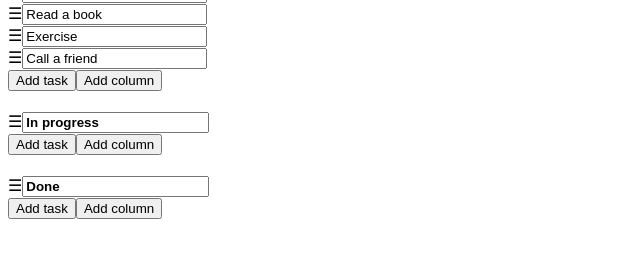
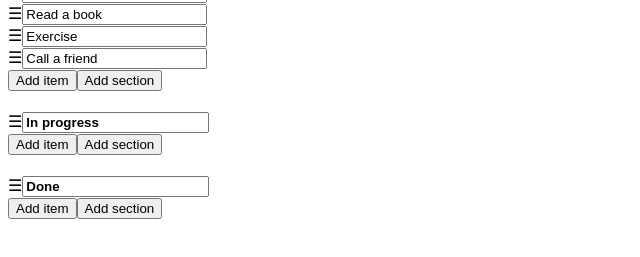
Before and after one commit to joaomarceloods/cardapiooo, a Next.js app: page / in a window 1280 px wide. Shown: the part 225-482 px from the top of the page, without its empty margins (0-640 px from the left). Built offline with nearby package versions, Linux system fonts and the light colour scheme.

Commit message:
Rename tasks to items, columns to sections

```diff
--- a/src/components/board.tsx
+++ b/src/components/board.tsx
@@ -17,38 +17,38 @@ const Board = () => {
 
   const [state, setState] = useState(initialData)
 
-  const moveColumn: OnDragEndResponder = (result) => {
+  const moveSection: OnDragEndResponder = (result) => {
     const { destination, source, draggableId } = result
 
     setState((state) => {
-      const newColumnOrder = Array.from(state.columnOrder)
-      newColumnOrder.splice(source.index, 1)
-      newColumnOrder.splice(destination!.index, 0, draggableId)
+      const newSectionOrder = Array.from(state.sectionOrder)
+      newSectionOrder.splice(source.index, 1)
+      newSectionOrder.splice(destination!.index, 0, draggableId)
 
       return {
         ...state,
-        columnOrder: newColumnOrder,
+        sectionOrder: newSectionOrder,
       }
     })
   }
 
-  const moveTask: OnDragEndResponder = (result) => {
+  const moveItem: OnDragEndResponder = (result) => {
     const { destination, source, draggableId } = result
 
     // Remove item from source
     setState((state) => {
-      const sourceCol =
-        state.columns[source.droppableId as keyof typeof state.columns]
-      const sourceTaskIds = Array.from(sourceCol.taskIds)
-      sourceTaskIds.splice(source.index, 1)
+      const sourceSection =
+        state.sections[source.droppableId as keyof typeof state.sections]
+      const sourceItemIds = Array.from(sourceSection.itemIds)
+      sourceItemIds.splice(source.index, 1)
 
       return {
         ...state,
-        columns: {
-          ...state.columns,
-          [sourceCol.id]: {
-            ...sourceCol,
-            taskIds: sourceTaskIds,
+        sections: {
+          ...state.sections,
+          [sourceSection.id]: {
+            ...sourceSection,
+            itemIds: sourceItemIds,
           },
         },
       }
@@ -56,18 +56,18 @@ const Board = () => {
 
     // Add item to destination
     setState((state) => {
-      const destinationCol =
-        state.columns[destination!.droppableId as keyof typeof state.columns]
-      const destinationTaskIds = Array.from(destinationCol.taskIds)
-      destinationTaskIds.splice(destination!.index, 0, draggableId)
+      const destinationSection =
+        state.sections[destination!.droppableId as keyof typeof state.sections]
+      const destinationItemIds = Array.from(destinationSection.itemIds)
+      destinationItemIds.splice(destination!.index, 0, draggableId)
 
       return {
         ...state,
-        columns: {
-          ...state.columns,
-          [destinationCol.id]: {
-            ...destinationCol,
-            taskIds: destinationTaskIds,
+        sections: {
+          ...state.sections,
+          [destinationSection.id]: {
+            ...destinationSection,
+            itemIds: destinationItemIds,
           },
         },
       }
@@ -87,28 +87,28 @@ const Board = () => {
     }
 
     switch (result.type) {
-      case 'COLUMN':
-        moveColumn(result, provided)
+      case 'SECTION':
+        moveSection(result, provided)
         break
-      case 'TASK':
-        moveTask(result, provided)
+      case 'ITEM':
+        moveItem(result, provided)
         break
     }
   }
 
-  const onChangeColumn = (
+  const onChangeSection = (
     event: React.ChangeEvent<HTMLInputElement>,
-    columnId: string
+    sectionId: string
   ) => {
     setState((state) => {
-      const column = state.columns[columnId as keyof typeof state.columns]
+      const section = state.sections[sectionId as keyof typeof state.sections]
 
       return {
         ...state,
-        columns: {
-          ...state.columns,
-          [column.id]: {
-            ...column,
+        sections: {
+          ...state.sections,
+          [section.id]: {
+            ...section,
             title: event.target.value,
           },
         },
@@ -116,19 +116,19 @@ const Board = () => {
     })
   }
 
-  const onChangeTask = (
+  const onChangeItem = (
     event: React.ChangeEvent<HTMLInputElement>,
-    taskId: string
+    itemId: string
   ) => {
     setState((state) => {
-      const task = state.tasks[taskId as keyof typeof state.tasks]
+      const item = state.items[itemId as keyof typeof state.items]
 
       return {
         ...state,
-        tasks: {
-          ...state.tasks,
-          [task.id]: {
-            ...task,
+        items: {
+          ...state.items,
+          [item.id]: {
+            ...item,
             content: event.target.value,
           },
         },
@@ -136,50 +136,50 @@ const Board = () => {
     })
   }
 
-  const addTask = (columnId: string) => {
-    const column = state.columns[columnId as keyof typeof state.columns]
-    const taskIds = Array.from(column.taskIds)
-    const newTaskId = `task-${crypto.randomUUID()}`
-    taskIds.push(newTaskId)
+  const addItem = (sectionId: string) => {
+    const section = state.sections[sectionId as keyof typeof state.sections]
+    const itemIds = Array.from(section.itemIds)
+    const newItemId = `item-${crypto.randomUUID()}`
+    itemIds.push(newItemId)
 
     setState((state) => ({
       ...state,
-      columns: {
-        ...state.columns,
-        [column.id]: {
-          ...column,
-          taskIds,
+      sections: {
+        ...state.sections,
+        [section.id]: {
+          ...section,
+          itemIds,
         },
       },
-      tasks: {
-        ...state.tasks,
-        [newTaskId]: {
-          id: newTaskId,
+      items: {
+        ...state.items,
+        [newItemId]: {
+          id: newItemId,
           content: '',
         },
       },
     }))
   }
 
-  const addColumn = (afterColumnId?: string) => {
-    const columnOrder = Array.from(state.columnOrder)
-    const newColumnId = `column-${crypto.randomUUID()}`
+  const addSection = (afterSectionId?: string) => {
+    const sectionOrder = Array.from(state.sectionOrder)
+    const newSectionId = `section-${crypto.randomUUID()}`
 
-    if (afterColumnId) {
-      columnOrder.splice(columnOrder.indexOf(afterColumnId) + 1, 0, newColumnId)
+    if (afterSectionId) {
+      sectionOrder.splice(sectionOrder.indexOf(afterSectionId) + 1, 0, newSectionId)
     } else {
-      columnOrder.unshift(newColumnId)
+      sectionOrder.unshift(newSectionId)
     }
 
     setState((state) => ({
       ...state,
-      columnOrder,
-      columns: {
-        ...state.columns,
-        [newColumnId]: {
-          id: newColumnId,
+      sectionOrder,
+      sections: {
+        ...state.sections,
+        [newSectionId]: {
+          id: newSectionId,
           title: '',
-          taskIds: [],
+          itemIds: [],
         },
       },
     }))
@@ -188,20 +188,20 @@ const Board = () => {
   return (
     <DragDropContext onDragEnd={onDragEnd}>
       <div>
-        <Droppable droppableId="board" type="COLUMN">
+        <Droppable droppableId="board" type="SECTION">
           {(provided) => (
             <div ref={provided.innerRef} {...provided.droppableProps}>
-              {state.columnOrder.map((columnId, index) => {
-                const column =
-                  state.columns[columnId as keyof typeof state.columns]
-                const tasks = column.taskIds.map(
-                  (taskId) => state.tasks[taskId as keyof typeof state.tasks]
+              {state.sectionOrder.map((sectionId, index) => {
+                const section =
+                  state.sections[sectionId as keyof typeof state.sections]
+                const items = section.itemIds.map(
+                  (itemId) => state.items[itemId as keyof typeof state.items]
                 )
 
                 return (
                   <Draggable
-                    key={column.id}
-                    draggableId={column.id}
+                    key={section.id}
+                    draggableId={section.id}
                     index={index}
                   >
                     {(provided) => (
@@ -210,14 +210,14 @@ const Board = () => {
                           <span {...provided.dragHandleProps}>☰</span>
                           <input
                             type="text"
-                            value={column.title}
-                            onChange={(e) => onChangeColumn(e, column.id)}
+                            value={section.title}
+                            onChange={(e) => onChangeSection(e, section.id)}
                             style={{ fontWeight: 'bold' }}
-                            placeholder="Column title"
+                            placeholder="Section title"
                           />
                         </span>
 
-                        <Droppable droppableId={column.id} type="TASK">
+                        <Droppable droppableId={section.id} type="ITEM">
                           {(provided, snapshot) => {
                             return (
                               <div
@@ -233,11 +233,11 @@ const Board = () => {
                                     : 'inherit',
                                 }}
                               >
-                                {tasks.map((task, index) => {
+                                {items.map((item, index) => {
                                   return (
                                     <Draggable
-                                      key={task.id}
-                                      draggableId={task.id}
+                                      key={item.id}
+                                      draggableId={item.id}
                                       index={index}
                                     >
                                       {(provided) => (
@@ -249,9 +249,9 @@ const Board = () => {
                                             ☰
                                           </span>
                                           <input
-                                            value={task.content}
+                                            value={item.content}
                                             onChange={(e) =>
-                                              onChangeTask(e, task.id)
+                                              onChangeItem(e, item.id)
                                             }
                                           />
                                         </div>
@@ -259,11 +259,11 @@ const Board = () => {
                                     </Draggable>
                                   )
                                 })}
-                                <button onClick={() => addTask(column.id)}>
-                                  Add task
+                                <button onClick={() => addItem(section.id)}>
+                                  Add item
                                 </button>
-                                <button onClick={() => addColumn(column.id)}>
-                                  Add column
+                                <button onClick={() => addSection(section.id)}>
+                                  Add section
                                 </button>
                                 {provided.placeholder}
                               </div>
--- a/src/components/initial-data.js
+++ b/src/components/initial-data.js
@@ -1,50 +1,49 @@
 const initialData = {
-  tasks: {
-    'task-1': { id: 'task-1', content: 'Take out the garbage' },
-    'task-2': { id: 'task-2', content: 'Watch my favorite show' },
-    'task-3': { id: 'task-3', content: 'Charge my phone' },
-    'task-4': { id: 'task-4', content: 'Cook dinner' },
-    'task-5': { id: 'task-5', content: 'Walk the dog' },
-    'task-6': { id: 'task-6', content: 'Take out the garbage' },
-    'task-7': { id: 'task-7', content: 'Go grocery shopping' },
-    'task-8': { id: 'task-8', content: 'Do laundry' },
-    'task-9': { id: 'task-9', content: 'Pay bills' },
-    'task-10': { id: 'task-10', content: 'Read a book' },
-    'task-11': { id: 'task-11', content: 'Exercise' },
-    'task-12': { id: 'task-12', content: 'Call a friend' },
+  items: {
+    'item-1': { id: 'item-1', content: 'Take out the garbage' },
+    'item-2': { id: 'item-2', content: 'Watch my favorite show' },
+    'item-3': { id: 'item-3', content: 'Charge my phone' },
+    'item-4': { id: 'item-4', content: 'Cook dinner' },
+    'item-5': { id: 'item-5', content: 'Walk the dog' },
+    'item-6': { id: 'item-6', content: 'Take out the garbage' },
+    'item-7': { id: 'item-7', content: 'Go grocery shopping' },
+    'item-8': { id: 'item-8', content: 'Do laundry' },
+    'item-9': { id: 'item-9', content: 'Pay bills' },
+    'item-10': { id: 'item-10', content: 'Read a book' },
+    'item-11': { id: 'item-11', content: 'Exercise' },
+    'item-12': { id: 'item-12', content: 'Call a friend' },
   },
-  columns: {
-    'column-1': {
-      id: 'column-1',
+  sections: {
+    'section-1': {
+      id: 'section-1',
       title: 'To do',
-      taskIds: [
-        'task-1',
-        'task-2',
-        'task-3',
-        'task-4',
-        'task-5',
-        'task-6',
-        'task-7',
-        'task-8',
-        'task-9',
-        'task-10',
-        'task-11',
-        'task-12',
+      itemIds: [
+        'item-1',
+        'item-2',
+        'item-3',
+        'item-4',
+        'item-5',
+        'item-6',
+        'item-7',
+        'item-8',
+        'item-9',
+        'item-10',
+        'item-11',
+        'item-12',
       ],
     },
-    'column-2': {
-      id: 'column-2',
+    'section-2': {
+      id: 'section-2',
       title: 'In progress',
-      taskIds: [],
+      itemIds: [],
     },
-    'column-3': {
-      id: 'column-3',
+    'section-3': {
+      id: 'section-3',
       title: 'Done',
-      taskIds: [],
+      itemIds: [],
     },
   },
-  // Facilitate reordering of the columns
-  columnOrder: ['column-1', 'column-2', 'column-3'],
+  sectionOrder: ['section-1', 'section-2', 'section-3'],
 }
 
 export default initialData
```
